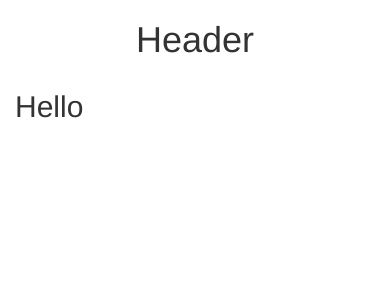
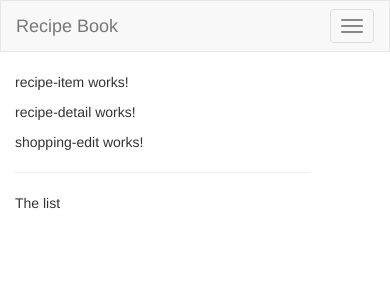
Before and after one commit to MattiaPolli93/angular-app, an Angular app: page / in a window 390 px wide. Shown: the top 300 px of the page. Built offline with nearby package versions, Linux system fonts and the light colour scheme.

Commit message:
Draft responsive header

```diff
--- a/src/app/app.component.html
+++ b/src/app/app.component.html
@@ -3,7 +3,8 @@
 <div class="container">
     <div class="row">
         <div class="col-md-12">
-            <h2>Hello</h2>
+            <app-recipes></app-recipes>
+            <app-shopping-list></app-shopping-list>
         </div>
     </div>
 </div>
--- a/src/app/header/header.component.html
+++ b/src/app/header/header.component.html
@@ -1 +1,26 @@
-<h1 class="text-center">Header</h1>
+<nav class="navbar navbar-default">
+    <div class="container-fluid">
+        <div class="navbar-header">
+            <button type="button" class="navbar-toggle" (click)="collapsed = !collapsed">
+                <span class="icon-bar" *ngFor="let iconBar of [1, 2, 3]"></span>
+            </button>
+            <a routerLink="/" class="navbar-brand">Recipe Book</a>
+        </div>
+        <div class="navbar-collapse" [class.collapse]="collapsed" (window:resize)="collapsed = true">
+            <ul class="nav navbar-nav">
+                <li><a href="#">Recipes</a></li>
+                <li><a href="#">Shooping List</a></li>
+            </ul>
+
+            <ul class="nav navbar-nav navbar-right">
+                <li class="dropdown">
+                    <a href="#" class="dropdown-toggle" role="button">Toggle <span class="caret"></span></a>
+                    <ul class="dropdown-menu">
+                        <li><a href="#">Save Data</a></li>
+                        <li><a href="#">Fetch Data</a></li>
+                    </ul>
+                </li>
+            </ul>
+        </div>
+    </div>
+</nav>
--- a/src/app/header/header.component.ts
+++ b/src/app/header/header.component.ts
@@ -5,5 +5,5 @@
     templateUrl: "./header.component.html"
 })
 export class HeaderComponent {
-
+    collapsed = true;
 }
--- a/src/app/recipes/recipe-list/recipe-list.component.html
+++ b/src/app/recipes/recipe-list/recipe-list.component.html
@@ -1 +1 @@
-<p>recipe-list works!</p>
+<app-recipe-item></app-recipe-item>
--- a/src/app/recipes/recipes.component.html
+++ b/src/app/recipes/recipes.component.html
@@ -1 +1,8 @@
-<p>recipes works!</p>
+<div class="row">
+    <div class="col-md-5">
+        <app-recipe-list></app-recipe-list>
+    </div>
+    <div class="col-md-7">
+        <app-recipe-detail></app-recipe-detail>
+    </div>
+</div>
--- a/src/app/shopping-list/shopping-list.component.html
+++ b/src/app/shopping-list/shopping-list.component.html
@@ -1 +1,9 @@
-<p>shopping-list works!</p>
+<div class="row">
+    <div class="col-xs-10">
+        <app-shopping-edit></app-shopping-edit>
+
+        <hr>
+
+        <p>The list</p>
+    </div>
+</div>
```
